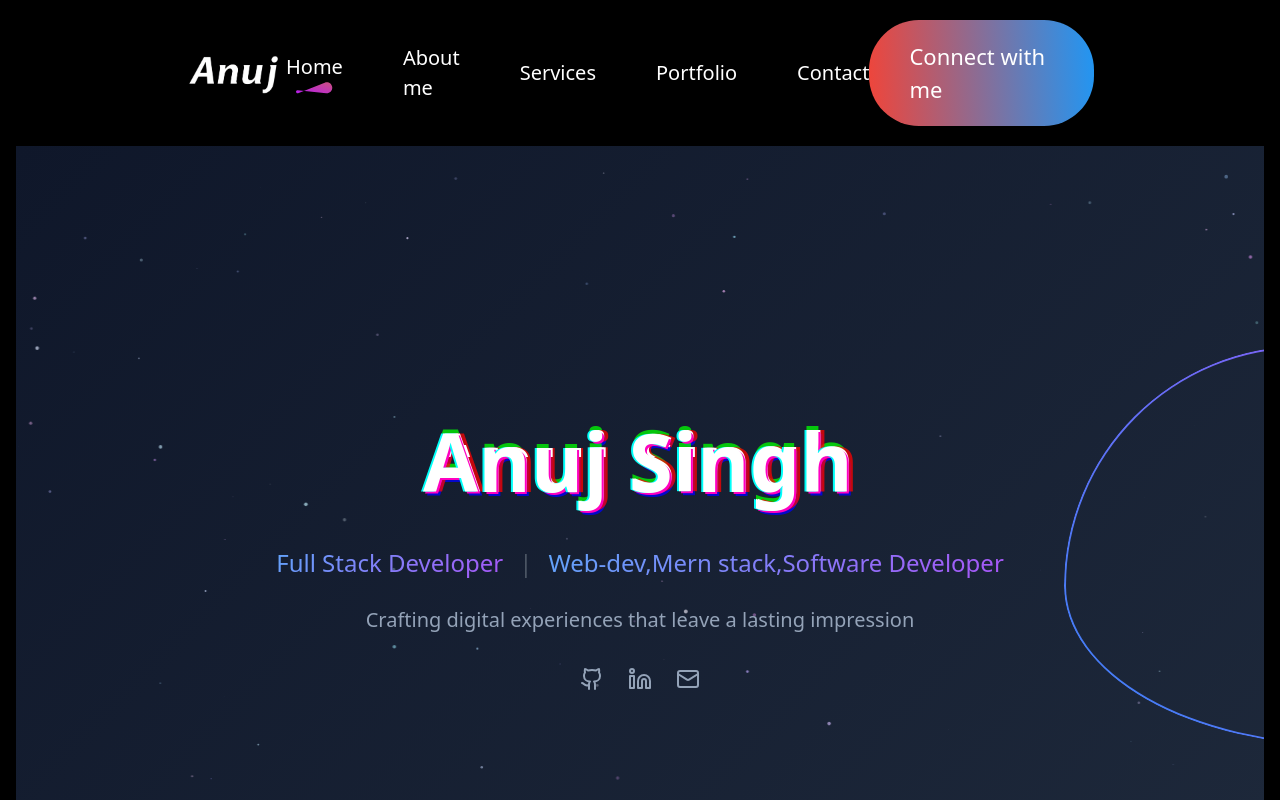
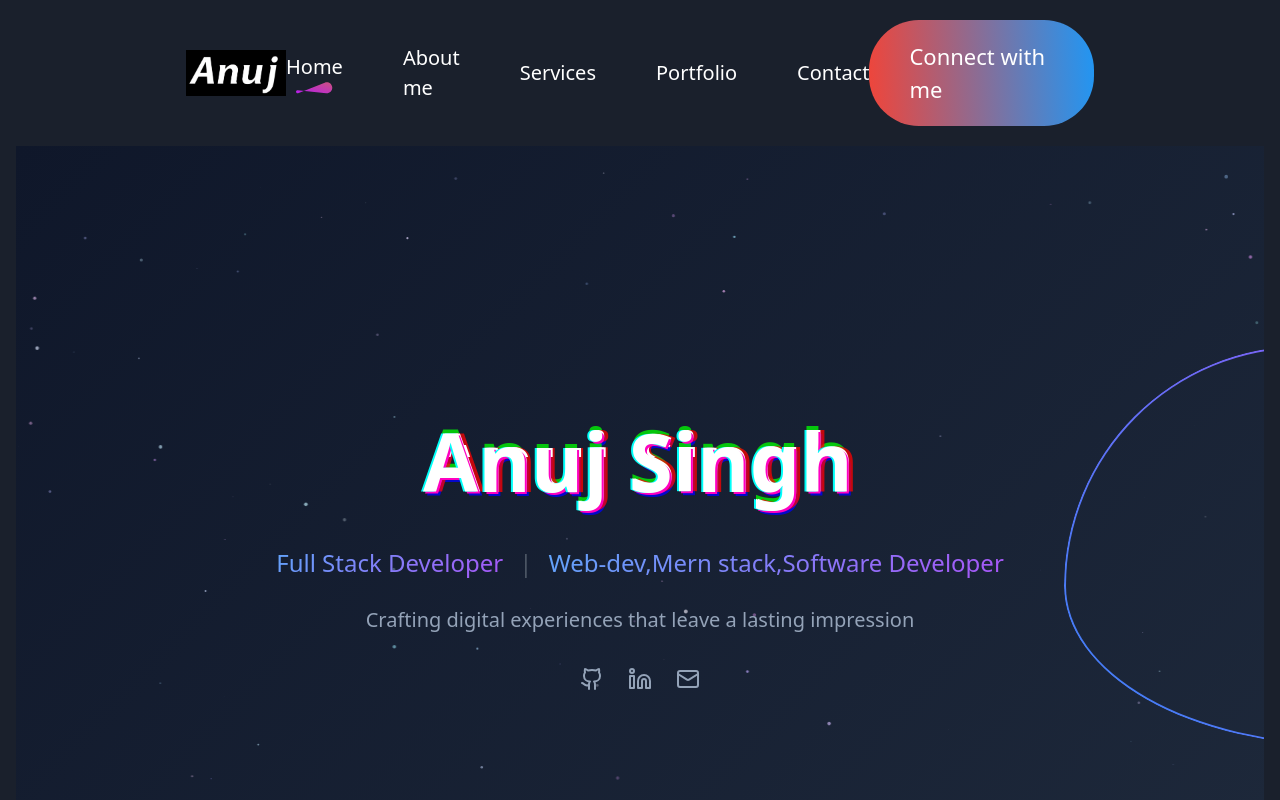
Before and after one commit to Anujsinghchaudhary/portfolio-react, a React (Vite) app: page / in a window 1280 px wide. Shown: the top 800 px of the page. Built offline with nearby package versions, Linux system fonts and the light colour scheme; a web font is replaced by a local one.

Commit message:
color-fix

```diff
--- a/src/App.jsx
+++ b/src/App.jsx
@@ -9,7 +9,7 @@
 
 const App = () => {
   return (
-    <div className="bg-black min-h-screen">
+    <div className="min-h-screen">
       <div className="container mx-auto px-4">
         <Navbar />
         <Hero />
```
